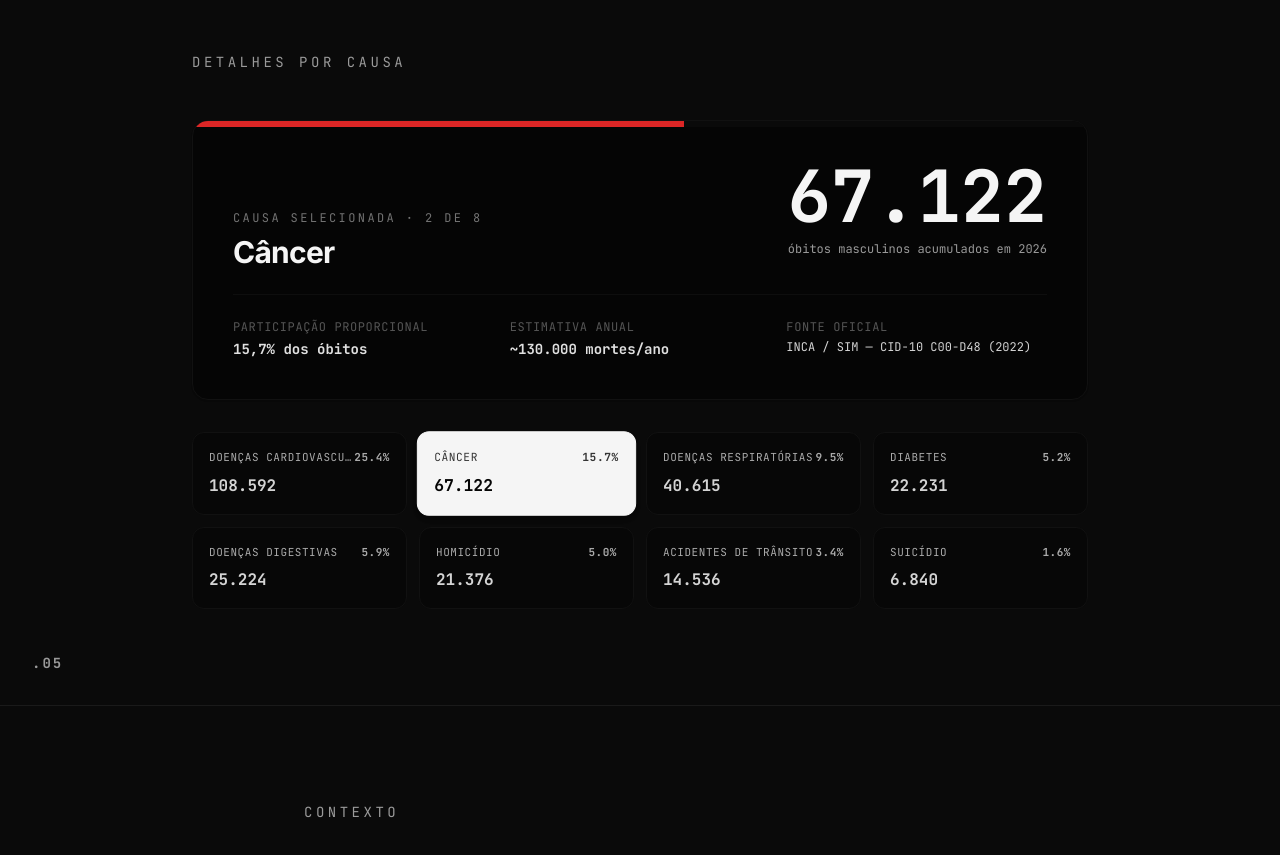
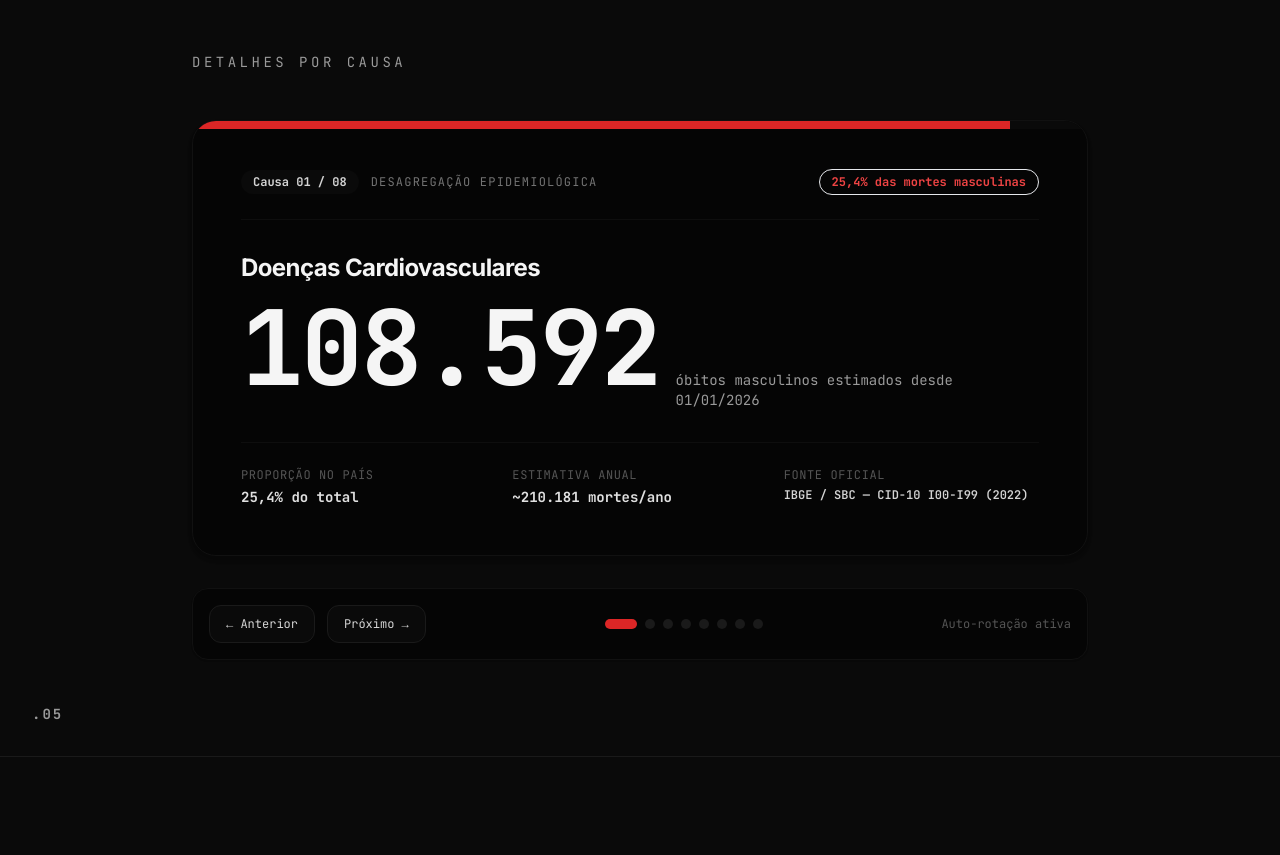
Before and after one commit to agomesthiago/optimistic-oppenheimer, a React (Vite) app: page / in a window 1280 px wide. Shown: the part 3000-3855 px from the top of the page. Built offline with nearby package versions, Linux system fonts and the light colour scheme.

Commit message:
feat: recriar secao .05 do zero com slides de largura total e navegacao completa

```diff
--- a/src/components/CauseTicker.tsx
+++ b/src/components/CauseTicker.tsx
@@ -1,11 +1,11 @@
 import { useState, useEffect, useRef } from 'react';
 import { CAUSE_BREAKDOWN, getCauseDeaths, formatDeathCount, getSecondsSinceYearStart } from '../utils/mortality';
 
-const ROTATE_MS = 6_000;
+const AUTO_SLIDE_MS = 7_000;
 
 export function CauseTicker() {
   const [yearSeconds, setYearSeconds] = useState(() => getSecondsSinceYearStart());
-  const [activeIndex, setActiveIndex] = useState(0);
+  const [currentIndex, setCurrentIndex] = useState(0);
   const [isPaused, setIsPaused] = useState(false);
   const timerRef = useRef<ReturnType<typeof setTimeout> | null>(null);
 
@@ -14,106 +14,150 @@ export function CauseTicker() {
     return () => clearInterval(id);
   }, []);
 
+  const nextSlide = () => {
+    setCurrentIndex((prev) => (prev + 1) % CAUSE_BREAKDOWN.length);
+  };
+
+  const prevSlide = () => {
+    setCurrentIndex((prev) => (prev - 1 + CAUSE_BREAKDOWN.length) % CAUSE_BREAKDOWN.length);
+  };
+
   useEffect(() => {
     if (isPaused) return;
     timerRef.current = setTimeout(() => {
-      setActiveIndex((prev) => (prev + 1) % CAUSE_BREAKDOWN.length);
-    }, ROTATE_MS);
+      nextSlide();
+    }, AUTO_SLIDE_MS);
     return () => {
       if (timerRef.current) clearTimeout(timerRef.current);
     };
-  }, [activeIndex, isPaused]);
+  }, [currentIndex, isPaused]);
 
-  const activeCause = CAUSE_BREAKDOWN[activeIndex];
-  const activeCount = getCauseDeaths(activeCause, yearSeconds);
+  const active = CAUSE_BREAKDOWN[currentIndex];
+  const count = getCauseDeaths(active, yearSeconds);
 
   return (
     <div
-      className="w-full max-w-4xl mx-auto flex flex-col gap-8"
+      className="w-full max-w-4xl mx-auto flex flex-col gap-8 select-none"
       onMouseEnter={() => setIsPaused(true)}
       onMouseLeave={() => setIsPaused(false)}
     >
-      {/* Featured Active Cause Card */}
+      {/* Large Featured Slide Card */}
       <div
-        role="status"
-        aria-live="polite"
-        className="relative overflow-hidden bg-white dark:bg-carbon-950 p-8 sm:p-10 rounded-2xl border border-zinc-200 dark:border-carbon-800 shadow-sm transition-all duration-500"
+        role="region"
+        aria-roledescription="slide"
+        aria-label={`${active.label} - Slide ${currentIndex + 1} de ${CAUSE_BREAKDOWN.length}`}
+        className="relative overflow-hidden bg-white dark:bg-carbon-950 p-8 sm:p-12 rounded-3xl border border-zinc-200 dark:border-carbon-800 shadow-md transition-all duration-500 flex flex-col justify-between min-h-[26rem]"
       >
-        {/* Top bar progress line for active cause proportion */}
-        <div className="absolute top-0 left-0 right-0 h-1.5 bg-zinc-100 dark:bg-carbon-900">
+        {/* Top Accent Bar (Proportion Scale) */}
+        <div className="absolute top-0 left-0 right-0 h-2 bg-zinc-100 dark:bg-carbon-900">
           <div
-            className="h-full bg-crimson-600 dark:bg-crimson-500 transition-all duration-500"
-            style={{ width: `${Math.min(100, activeCause.proportion * 100 * 3.5)}%` }}
+            className="h-full bg-crimson-600 dark:bg-crimson-500 transition-all duration-700 ease-out"
+            style={{ width: `${Math.min(100, active.proportion * 100 * 3.6)}%` }}
           />
         </div>
 
-        <div className="flex flex-col md:flex-row md:items-baseline justify-between gap-6 mb-6">
-          <div>
-            <span className="text-xs font-mono uppercase tracking-[0.2em] text-slate-400 dark:text-ash-500 block mb-2">
-              Causa Selecionada · {activeIndex + 1} de {CAUSE_BREAKDOWN.length}
+        {/* Slide Header Info */}
+        <div className="flex flex-col sm:flex-row sm:items-center justify-between gap-4 border-b border-zinc-100 dark:border-carbon-800/80 pb-6">
+          <div className="flex items-center gap-3">
+            <span className="px-3 py-1 bg-zinc-100 dark:bg-carbon-900 rounded-full font-mono text-xs font-bold text-slate-700 dark:text-ash-300">
+              Causa {String(currentIndex + 1).padStart(2, '0')} / {String(CAUSE_BREAKDOWN.length).padStart(2, '0')}
             </span>
-            <h3 className="text-2xl sm:text-3xl font-bold text-slate-900 dark:text-ash-100 capitalize tracking-tight">
-              {activeCause.label}
-            </h3>
+            <span className="text-xs font-mono uppercase tracking-widest text-slate-400 dark:text-ash-500">
+              Desagregação Epidemiológica
+            </span>
           </div>
 
-          <div className="flex flex-col items-start md:items-end">
+          <span className="text-xs font-mono text-crimson-600 dark:text-crimson-400 font-bold bg-crimson-50 dark:bg-crimson-950/40 px-3 py-1 rounded-full border border-crimson-200 dark:border-crimson-900/60 self-start sm:self-auto">
+            {(active.proportion * 100).toFixed(1).replace('.', ',')}% das mortes masculinas
+          </span>
+        </div>
+
+        {/* Slide Main Content (Large Counter & Title) */}
+        <div className="my-8 flex flex-col gap-3">
+          <h3 className="text-xl sm:text-2xl font-bold text-slate-900 dark:text-ash-100 capitalize tracking-tight">
+            {active.label}
+          </h3>
+
+          <div className="flex flex-col sm:flex-row sm:items-baseline gap-4">
             <span
-              className="font-mono font-bold text-slate-900 dark:text-ash-100 tabular-nums leading-none"
-              style={{ fontSize: 'clamp(3rem, 7vw, 4.5rem)' }}
+              className="font-mono font-bold text-slate-900 dark:text-ash-100 tabular-nums leading-none tracking-tight"
+              style={{ fontSize: 'clamp(3.5rem, 11vw, 6.5rem)' }}
             >
-              {formatDeathCount(activeCount)}
+              {formatDeathCount(count)}
             </span>
-            <span className="text-xs font-mono text-slate-500 dark:text-ash-400 mt-2">
-              óbitos masculinos acumulados em 2026
+            <span className="text-sm font-mono text-slate-500 dark:text-ash-400">
+              óbitos masculinos estimados desde 01/01/2026
             </span>
           </div>
         </div>
 
-        <div className="grid grid-cols-1 sm:grid-cols-3 gap-4 pt-6 border-t border-zinc-200/80 dark:border-carbon-800/80 text-xs font-mono">
+        {/* Slide Footer Metadata */}
+        <div className="grid grid-cols-1 sm:grid-cols-3 gap-4 pt-6 border-t border-zinc-100 dark:border-carbon-800/80 text-xs font-mono">
           <div className="flex flex-col gap-1">
-            <span className="text-slate-400 dark:text-ash-600 uppercase tracking-wider">Participação Proporcional</span>
-            <span className="text-slate-800 dark:text-ash-200 font-bold text-sm">{(activeCause.proportion * 100).toFixed(1).replace('.', ',')}% dos óbitos</span>
+            <span className="text-slate-400 dark:text-ash-600 uppercase tracking-wider">Proporção no País</span>
+            <span className="text-slate-800 dark:text-ash-200 font-bold text-sm">
+              {(active.proportion * 100).toFixed(1).replace('.', ',')}% do total
+            </span>
           </div>
+
           <div className="flex flex-col gap-1">
             <span className="text-slate-400 dark:text-ash-600 uppercase tracking-wider">Estimativa Anual</span>
-            <span className="text-slate-800 dark:text-ash-200 font-bold text-sm">~{activeCause.annualEstimate.toLocaleString('pt-BR')} mortes/ano</span>
+            <span className="text-slate-800 dark:text-ash-200 font-bold text-sm">
+              ~{active.annualEstimate.toLocaleString('pt-BR')} mortes/ano
+            </span>
           </div>
+
           <div className="flex flex-col gap-1">
             <span className="text-slate-400 dark:text-ash-600 uppercase tracking-wider">Fonte Oficial</span>
-            <span className="text-slate-700 dark:text-ash-300 truncate">{activeCause.source}</span>
+            <span className="text-slate-700 dark:text-ash-300 truncate font-semibold">
+              {active.source}
+            </span>
           </div>
         </div>
       </div>
 
-      {/* Grid selector of all causes */}
-      <div className="grid grid-cols-2 sm:grid-cols-4 gap-3" role="tablist" aria-label="Seletor de Causas">
+      {/* Slide Controls & Carousel Navigation Bar */}
+      <div className="flex flex-col sm:flex-row items-center justify-between gap-6 p-4 bg-white dark:bg-carbon-950 rounded-2xl border border-zinc-200 dark:border-carbon-800 shadow-sm">
+        {/* Previous / Next Slide Buttons */}
+        <div className="flex items-center gap-3">
+          <button
+            onClick={prevSlide}
+            aria-label="Slide anterior"
+            className="flex items-center gap-2 px-4 py-2.5 rounded-xl border border-zinc-200 dark:border-carbon-700 bg-zinc-50 dark:bg-carbon-900 text-xs font-mono text-slate-700 dark:text-ash-300 hover:bg-zinc-100 dark:hover:bg-carbon-800 transition-colors focus:outline-none focus:ring-2 focus:ring-slate-400 dark:focus:ring-ash-500 cursor-pointer"
+          >
+            ← Anterior
+          </button>
+          <button
+            onClick={nextSlide}
+            aria-label="Próximo slide"
+            className="flex items-center gap-2 px-4 py-2.5 rounded-xl border border-zinc-200 dark:border-carbon-700 bg-zinc-50 dark:bg-carbon-900 text-xs font-mono text-slate-700 dark:text-ash-300 hover:bg-zinc-100 dark:hover:bg-carbon-800 transition-colors focus:outline-none focus:ring-2 focus:ring-slate-400 dark:focus:ring-ash-500 cursor-pointer"
+          >
+            Próximo →
+          </button>
+        </div>
+
+        {/* Carousel Dots Indicator */}
+        <div className="flex items-center gap-2 overflow-x-auto max-w-full py-1">
           {CAUSE_BREAKDOWN.map((c, i) => {
-          const isSelected = i === activeIndex;
-          const causeCount = getCauseDeaths(c, yearSeconds);
-
+            const isSelected = i === currentIndex;
             return (
               <button
                 key={c.id}
-              role="tab"
-              aria-selected={isSelected}
-              onClick={() => setActiveIndex(i)}
-              className={`p-4 rounded-xl text-left border transition-all duration-200 flex flex-col gap-2 focus:outline-none focus:ring-2 focus:ring-slate-400 dark:focus:ring-ash-500 ${
+                onClick={() => setCurrentIndex(i)}
+                aria-label={`Ir para a causa ${c.label}`}
+                className={`h-2.5 rounded-full transition-all duration-300 cursor-pointer ${
                   isSelected
-                  ? 'bg-slate-900 text-white dark:bg-ash-100 dark:text-carbon-950 border-slate-900 dark:border-ash-100 shadow-md scale-[1.02]'
-                  : 'bg-white dark:bg-carbon-950/60 text-slate-700 dark:text-ash-300 border-zinc-200 dark:border-carbon-800 hover:bg-zinc-100 dark:hover:bg-carbon-800/80'
+                    ? 'w-8 bg-crimson-600 dark:bg-crimson-500'
+                    : 'w-2.5 bg-zinc-200 dark:bg-carbon-700 hover:bg-slate-400 dark:hover:bg-ash-600'
                 }`}
-            >
-              <div className="flex justify-between items-center w-full text-[11px] font-mono uppercase tracking-wider opacity-80">
-                <span className="truncate">{c.label}</span>
-                <span className="font-bold">{(c.proportion * 100).toFixed(1)}%</span>
-              </div>
-              <span className="font-mono text-base font-bold tabular-nums">
-                {formatDeathCount(causeCount)}
-              </span>
-            </button>
+              />
             );
           })}
+        </div>
+
+        <span className="text-xs font-mono text-slate-400 dark:text-ash-600 hidden md:block">
+          {isPaused ? 'Pausado (mouse sobre a seção)' : 'Auto-rotação ativa'}
+        </span>
       </div>
     </div>
   );
```
Lines whose indentation alone changed are shown as unchanged.
